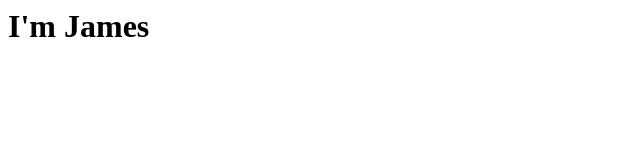
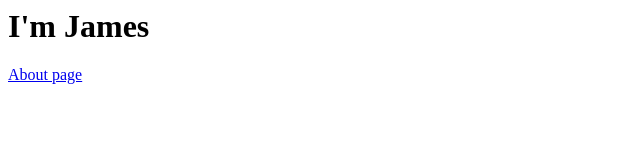
Before and after one commit to foxintherain/foxintherain.github.io, a plain HTML site: page index.html in a window 1280 px wide. Shown: the full height of the page, 0-640 px from the left. Drawn offline with Linux system fonts and the light colour scheme.

Commit message:
add copy

```diff
--- a/index.html
+++ b/index.html
@@ -1,2 +1,2 @@
 <h1>I'm James</h1>
-<a href="/about/"></a>
+<a href="/about/">About page</a>
```
